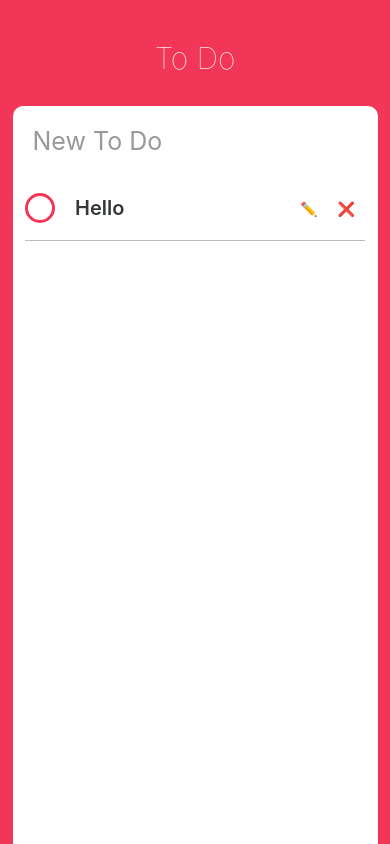
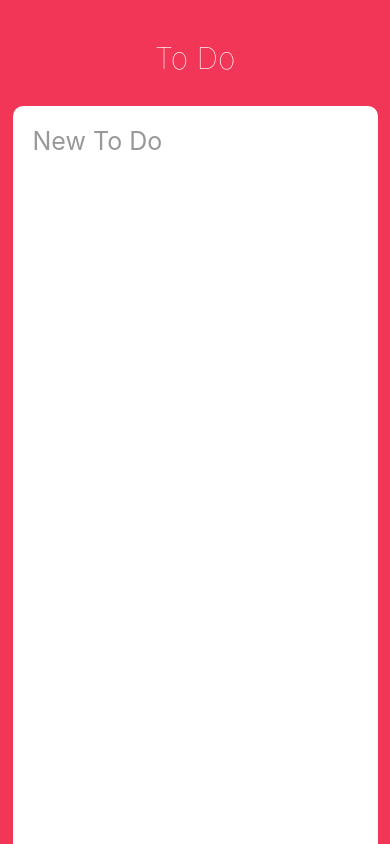
Before and after one commit to hanwjdgh/React-Native, a React Native app in the folder todo/: screen / in a window 390 px wide. Built offline with nearby package versions, Linux system fonts and the light colour scheme.

Commit message:
Add delete function

```diff
--- a/todo/App.js
+++ b/todo/App.js
@@ -9,16 +9,26 @@
   Platform,
   ScrollView
 } from "react-native";
+import { AppLoading } from "expo";
 import ToDo from "./ToDo";
+import uuidv1 from "uuid/v1";
 
 const { height, width } = Dimensions.get("window");
 
 export default class App extends React.Component {
   state = {
-    newToDo: ""
+    newToDo: "",
+    loadedToDos: false,
+    toDos: {}
+  };
+  componentDidMount = () => {
+    this._loadToDos();
   };
   render() {
-    const { newToDo } = this.state;
+    const { newToDo, loadedToDos, toDos } = this.state;
+    if (!loadedToDos) {
+      return <AppLoading />;
+    }
     return (
       <View style={styles.container}>
         <StatusBar barStyle="light-content" />
@@ -32,9 +42,18 @@
             placeholderTextColor={"#999"}
             returnKeyType={"done"}
             autoCorrect={false}
+            onSubmitEditing={this._addToDo}
           />
           <ScrollView contentContainerStyle={styles.toDos}>
-            <ToDo text={"Hello"}/>
+            {Object.values(toDos)
+              .reverse()
+              .map(toDo => (
+                <ToDo
+                  key={toDo.id}
+                  deleteToDo={this._deleteToDo}
+                  {...toDo}
+                />
+              ))}
           </ScrollView>
         </View>
       </View>
@@ -43,6 +62,49 @@
   _controlNewToDo = text => {
     this.setState({
       newToDo: text
+    });
+  };
+  _loadToDos = async () => {
+    this.setState({
+      loadedToDos: true
+    });
+  };
+  _addToDo = () => {
+    const { newToDo } = this.state;
+    if (newToDo !== "") {
+      this.setState(prevState => {
+        const ID = uuidv1();
+        const newToDoObject = {
+          [ID]: {
+            id: ID,
+            isCompleted: false,
+            text: newToDo,
+            createdAt: Date.now()
+          }
+        };
+        const newState = {
+          ...prevState,
+          newToDo: "",
+          toDos: {
+            ...prevState.toDos,
+            ...newToDoObject
+          }
+        };
+        //this._saveToDos(newState.toDos);
+        return { ...newState };
+      })
+    }
+  };
+  _deleteToDo = id => {
+    this.setState(prevState => {
+      const toDos = prevState.toDos;
+      delete toDos[id];
+      const newState = {
+        ...prevState,
+        ...toDos
+      };
+      //this._saveToDos(newState.toDos);
+      return { ...newState };
     });
   };
 }
--- a/todo/ToDo.js
+++ b/todo/ToDo.js
@@ -7,18 +7,25 @@
   Dimensions,
   TextInput
 } from "react-native";
+import PropTypes from "prop-types";
 
 const { height, width } = Dimensions.get("window");
 
 export default class ToDo extends Component {
-  state = {
-    isEditing: false,
-    isCompleted: false,
-    toDoValue: ""
+  constructor(props) {
+    super(props);
+    this.state = { isEditing: false, toDoValue: props.text };
+  }
+  static propTypes = {
+    text: PropTypes.string.isRequired,
+    isCompleted: PropTypes.bool.isRequired,
+    deleteToDo: PropTypes.func.isRequired,
+    id: PropTypes.string.isRequired
   };
+
   render() {
     const { isEditing, isCompleted, toDoValue } = this.state;
-    const { text } = this.props;
+    const { text, id, deleteToDo } = this.props;
     return (
       <View style={styles.container}>
         <View style={styles.column}>
@@ -71,7 +78,7 @@
                 <Text style={styles.actionText}>✏️</Text>
               </View>
             </TouchableOpacity>
-            <TouchableOpacity>
+            <TouchableOpacity onPressOut={() => deleteToDo(id)}>
               <View style={styles.actionContainer}>
                 <Text style={styles.actionText}>❌</Text>
               </View>
@@ -89,10 +96,8 @@
     });
   };
   _startEditing = () => {
-    const { text } = this.props;
     this.setState({
-      isEditing: true,
-      toDoValue: text
+      isEditing: true
     });
   };
   _finishEditing = () => {
```
